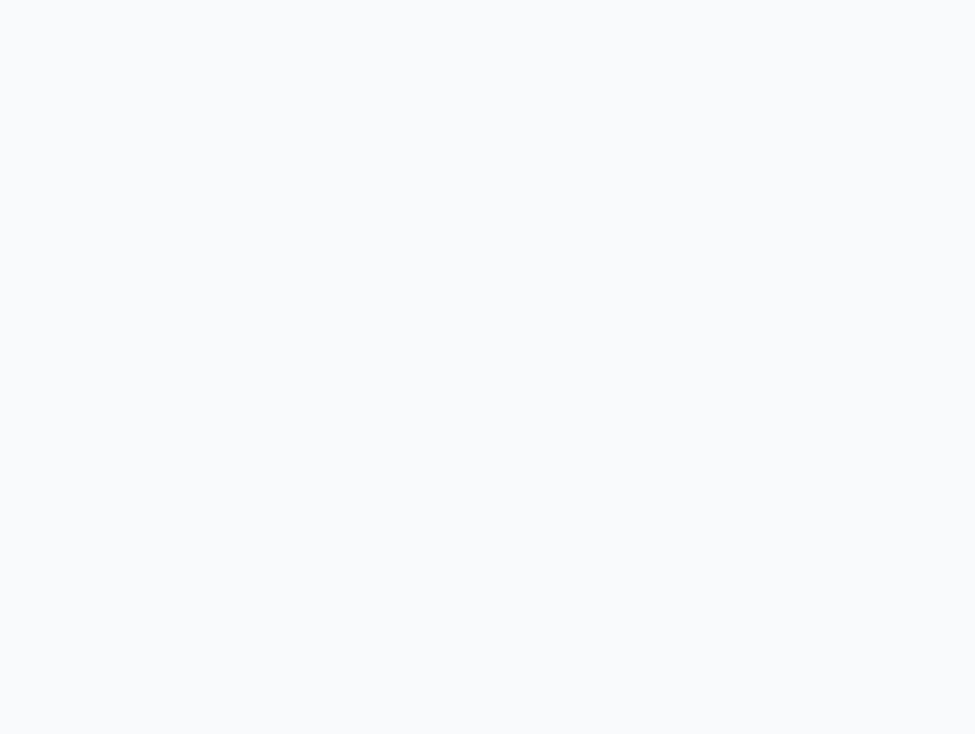
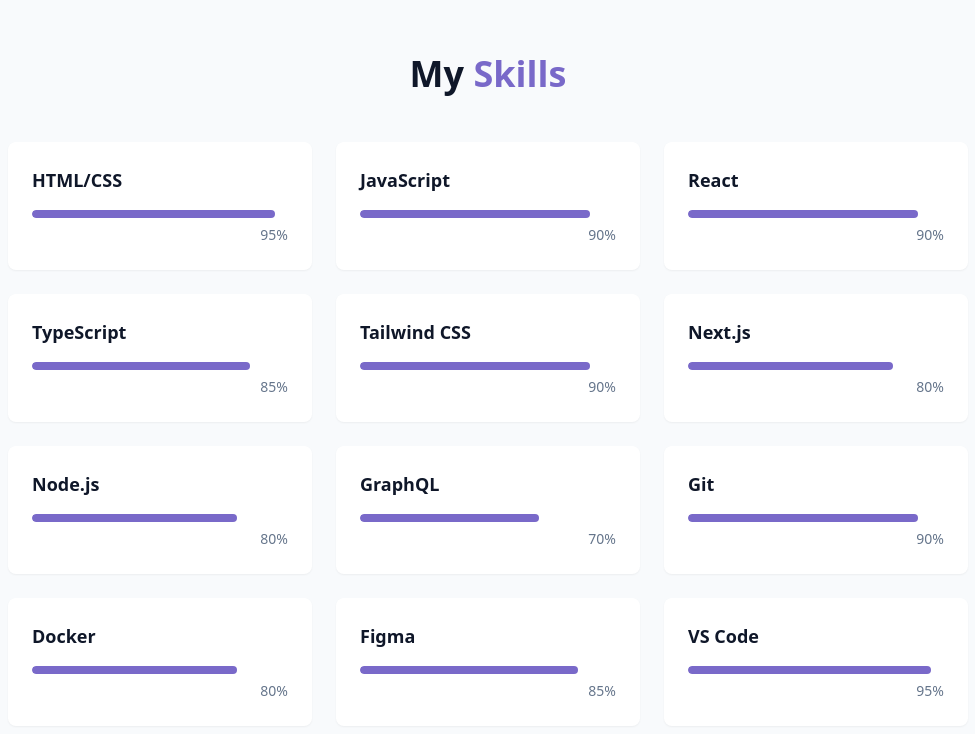
Before and after one commit to kaden175ck/Portfoilo, a React (Vite) app: page / in a window 1280 px wide. Shown: the part 1548-2282 px from the top of the page, without its empty margins (152-1127 px from the left). Before the commit the page ends 1506 px from the top, so only its background shows below. Built offline with nearby package versions, Linux system fonts and the light colour scheme.

Commit message:
Skills Section

```diff
--- /dev/null
+++ b/src/components/SkillsSection.jsx
@@ -0,0 +1,52 @@
+
+const skills = [
+  // Frontend
+  { name: "HTML/CSS", level: 95, category: "frontend" },
+  { name: "JavaScript", level: 90, category: "frontend" },
+  { name: "React", level: 90, category: "frontend" },
+  { name: "TypeScript", level: 85, category: "frontend" },
+  { name: "Tailwind CSS", level: 90, category: "frontend" },
+  { name: "Next.js", level: 80, category: "frontend" },
+
+  // Backend
+  { name: "Node.js", level: 80, category: "backend" },
+  { name: "GraphQL", level: 70, category: "backend" },
+
+  // Tools
+  { name: "Git", level: 90, category: "tools" },
+  { name: "Docker", level: 80, category: "tools" },
+  { name: "Figma", level: 85, category: "tools" },
+  { name: "VS Code", level: 95, category: "tools" }
+]
+
+export const SkillsSection = ()=>{
+
+    return(
+        <section id="skills" className="py-24 px-4 relative bg-secondary/30">
+            <div className="container mx-auto max-w-5xl">
+                <h2 className="text-3xl md:text-4xl font-bold mb-12 text-center">
+                    My<span className="text-primary"> Skills</span>
+                </h2>
+
+                <div className="grid grid-cols-1 sm:grid-cols-2 lg:grid-cols-3 gap-6">
+                    {skills.map((skill, key)=>(
+                        <div key={key} className="bg-card p-6 rounded-lg shadow-xs card-hover">
+                            <div className="text-left mb-4">
+                                <h3 className="font-semibold text-lg">{skill.name}</h3>
+                            </div>
+                            <div className="w-full bg-secondary/50 h-2 rounded-full overflow-hidden">
+                                <div className="bg-primary h-2 rounded-full origin-left animate-[grow_1.5s_ease-out]"
+                                style={{width: skill.level + "%"}}
+                                />
+                            </div>
+
+                            <div className="text-right mt-1">
+                                <span className="text-sm text-muted-foreground">{skill.level}%</span>
+                            </div>
+                        </div>
+                    ))}
+                </div>
+            </div>
+        </section>
+    )
+}
--- a/src/pages/Home.jsx
+++ b/src/pages/Home.jsx
@@ -3,6 +3,7 @@
 import { NavBar } from "../components/NavBar";
 import { HeroSection } from "../components/HeroSection";
 import { AboutSection } from "../components/AboutSection";
+import { SkillsSection } from "../components/SkillsSection";
 
 export const Home =()=>{
     return(
@@ -15,6 +16,7 @@
             <main>
                 <HeroSection/>
                 <AboutSection/>
+                <SkillsSection/>
             </main>
 
         </div>
```
